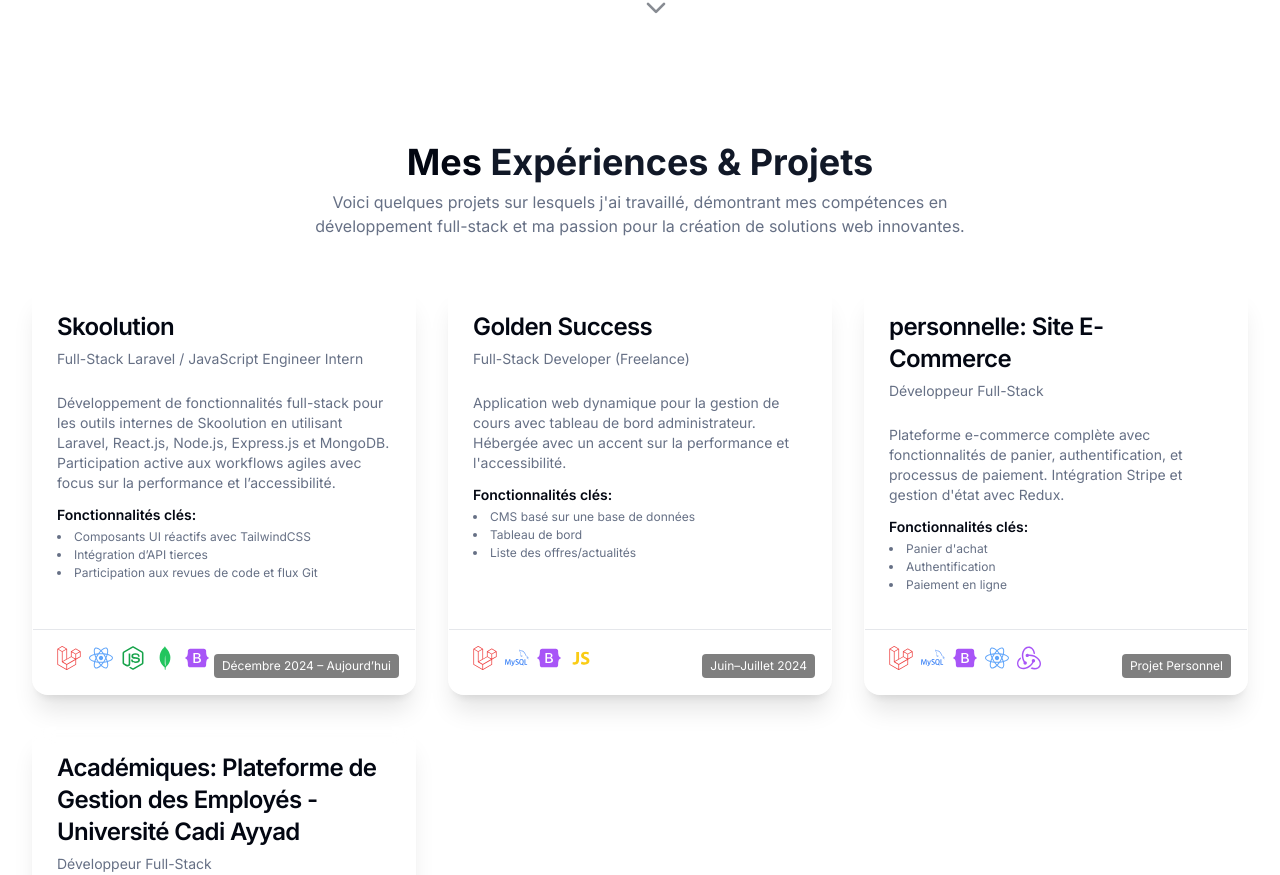
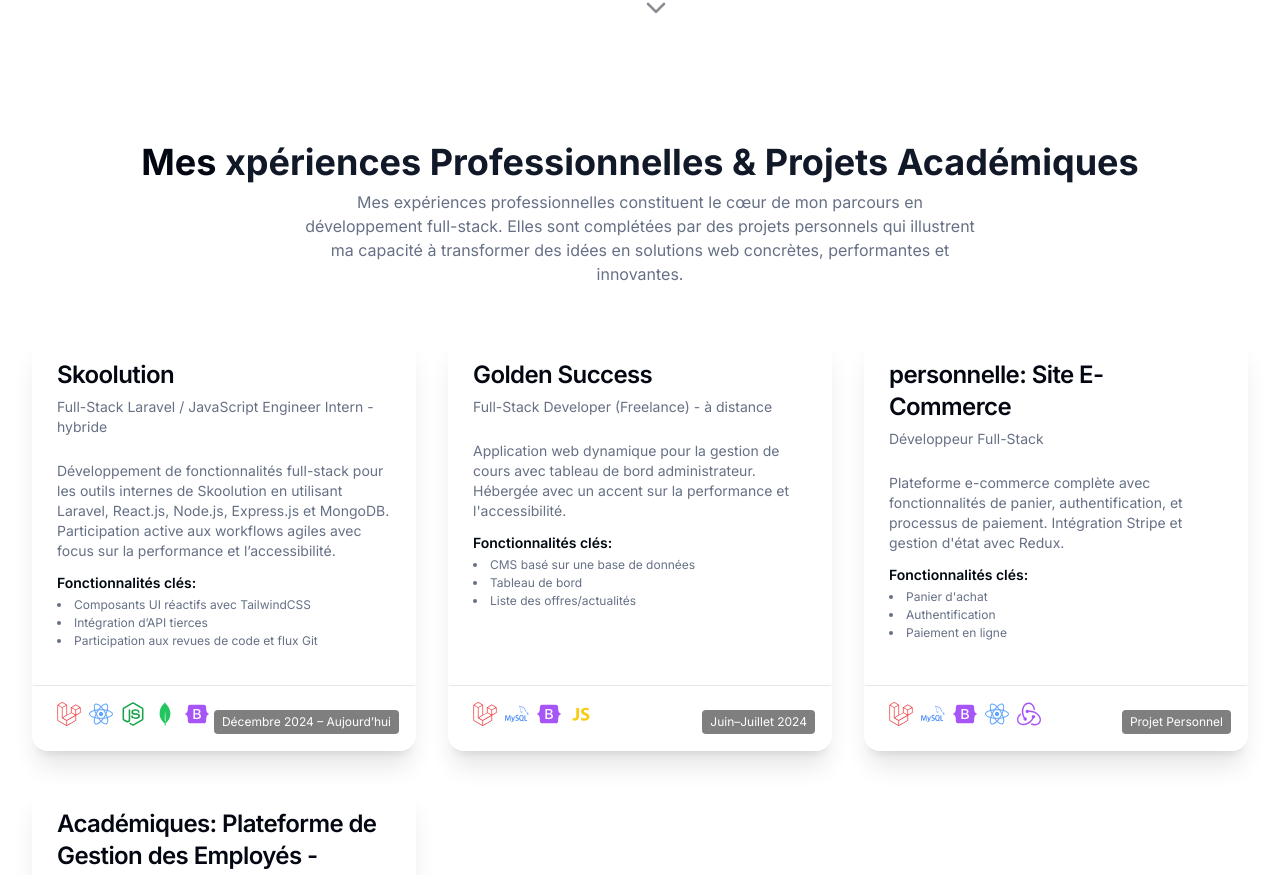
Before and after one commit to 0MLH1/myPortfolio, a React (Vite) app: page / in a window 1280 px wide. Shown: the part 818-1693 px from the top of the page. Built offline with nearby package versions, Linux system fonts and the light colour scheme.

Commit message:
Update HomePage.jsx

```diff
--- a/src/pages/HomePage.jsx
+++ b/src/pages/HomePage.jsx
@@ -163,7 +163,7 @@
     const projects = [
         {
           title: "Skoolution",
-          role: "Full-Stack Laravel / JavaScript Engineer Intern",
+          role: "Full-Stack Laravel / JavaScript Engineer Intern - hybride",
           date: "Décembre 2024 – Aujourd’hui",
           description: "Développement de fonctionnalités full-stack pour les outils internes de Skoolution en utilisant Laravel, React.js, Node.js, Express.js et MongoDB. Participation active aux workflows agiles avec focus sur la performance et l’accessibilité.",
           stack: ["Laravel", "React.js", "Node.js", "MongoDB", "TailwindCSS", "Bootstrap", "HTML/CSS/JS"],
@@ -173,7 +173,7 @@
         },
       {
         title: "Golden Success",
-        role: "Full-Stack Developer (Freelance)",
+        role: "Full-Stack Developer (Freelance) - à distance",
         date: "Juin–Juillet 2024",
         description: "Application web dynamique pour la gestion de cours avec tableau de bord administrateur. Hébergée avec un accent sur la performance et l'accessibilité.",
         stack: ["Laravel", "MySQL", "Bootstrap", "JS"],
@@ -265,9 +265,9 @@
 
     const ProjectsSection = () => (
       <SectionWrapper id="projects">
-        <h2 className="text-3xl sm:text-4xl font-bold mb-2 text-center">Mes <span className="text-primary">Expériences & Projets</span></h2>
+        <h2 className="text-3xl sm:text-4xl font-bold mb-2 text-center">Mes <span className="text-primary">xpériences Professionnelles & Projets Académiques </span></h2>
         <p className="text-center text-muted-foreground mb-12 max-w-2xl mx-auto">
-          Voici quelques projets sur lesquels j'ai travaillé, démontrant mes compétences en développement full-stack et ma passion pour la création de solutions web innovantes.
+          Mes expériences professionnelles constituent le cœur de mon parcours en développement full-stack. Elles sont complétées par des projets personnels qui illustrent ma capacité à transformer des idées en solutions web concrètes, performantes et innovantes.
         </p>
         <div className="grid grid-cols-1 md:grid-cols-2 lg:grid-cols-3 gap-8">
           {projects.map((project, index) => (
```
